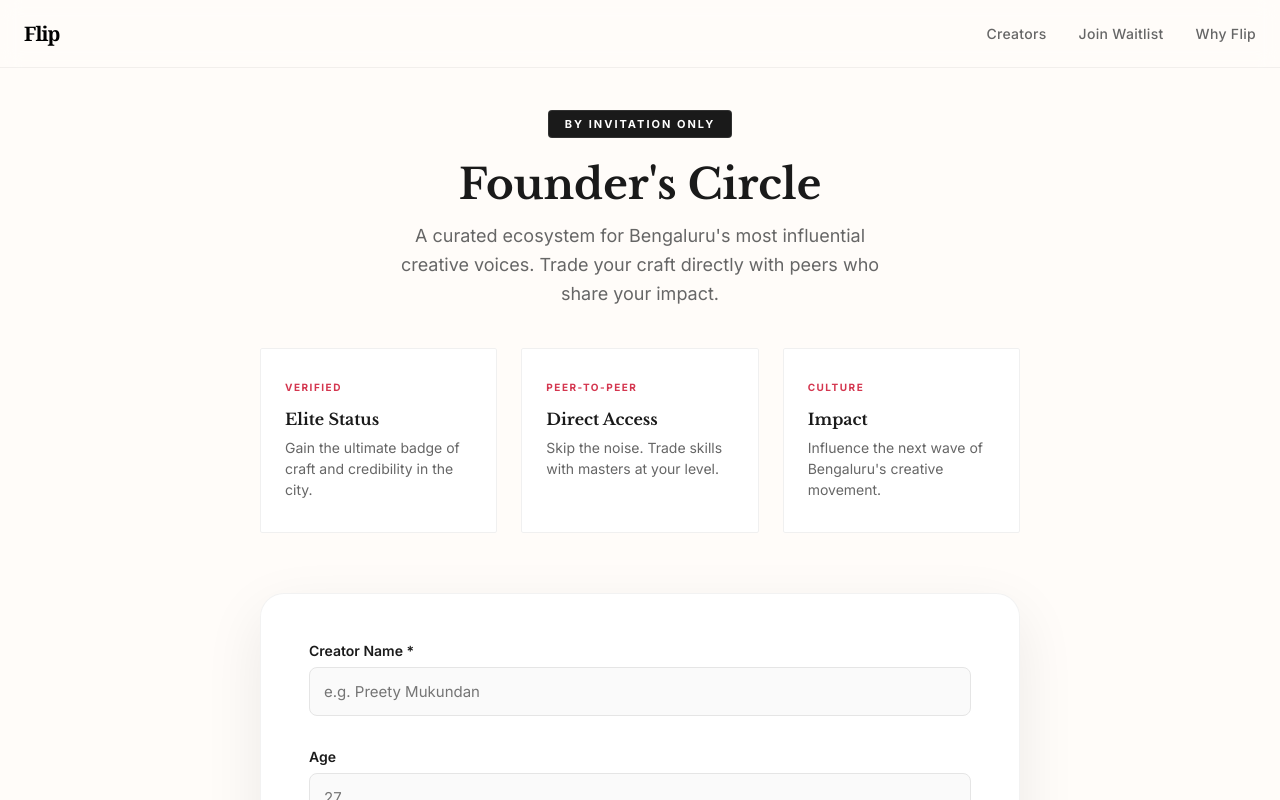
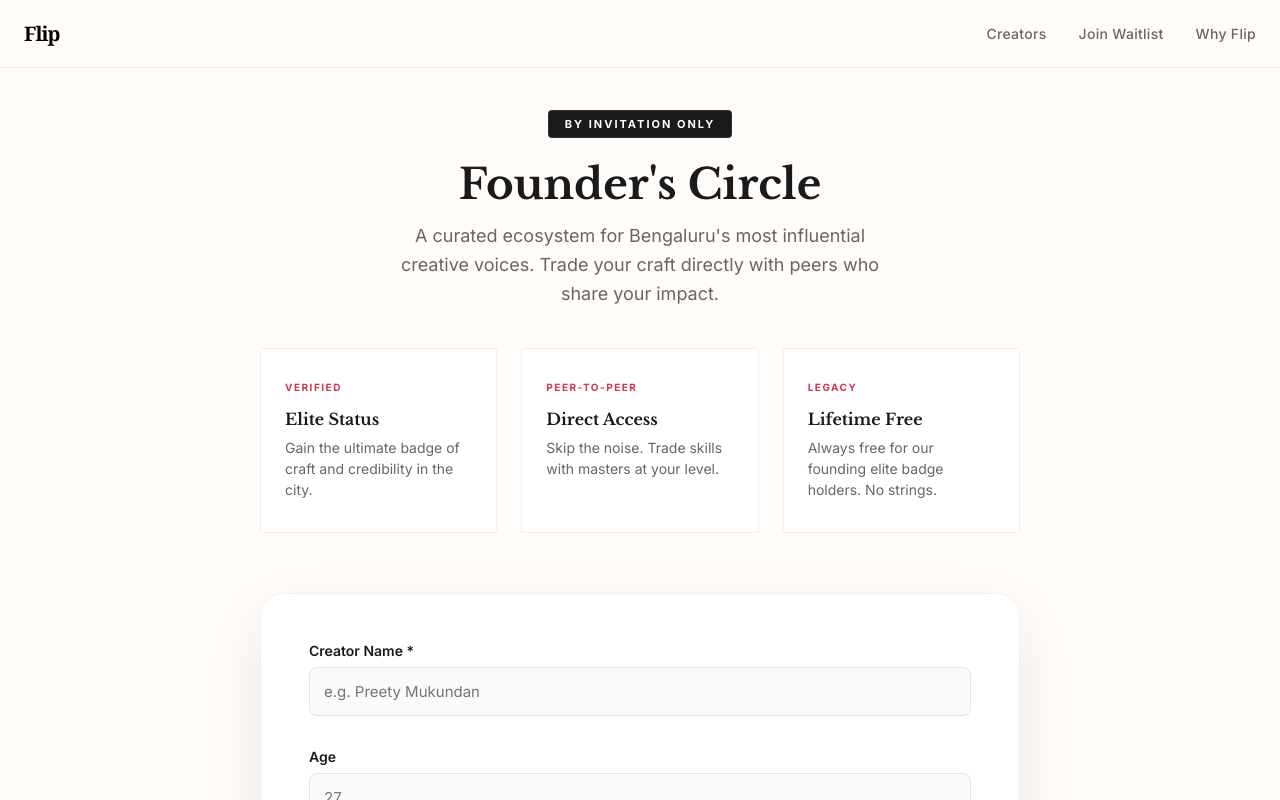
Before and after one commit to adamsyy/flip-frontend, a React (Vite) app: page /onboard in a window 1280 px wide. Shown: the top 800 px of the page. Built offline with nearby package versions, Linux system fonts and the light colour scheme; no server answers.

Commit message:
update: onboard page benefits to mention lifetime free

```diff
--- a/src/pages/OnboardPage/OnboardPage.tsx
+++ b/src/pages/OnboardPage/OnboardPage.tsx
@@ -145,9 +145,9 @@ export const OnboardPage = () => {
           <p>Skip the noise. Trade skills with masters at your level.</p>
         </div>
         <div className={styles.whyCard}>
-          <span className={styles.whyIcon}>Culture</span>
-          <h3>Impact</h3>
-          <p>Influence the next wave of Bengaluru&apos;s creative movement.</p>
+          <span className={styles.whyIcon}>Legacy</span>
+          <h3>Lifetime Free</h3>
+          <p>Always free for our founding elite badge holders. No strings.</p>
         </div>
       </div>
 
```
